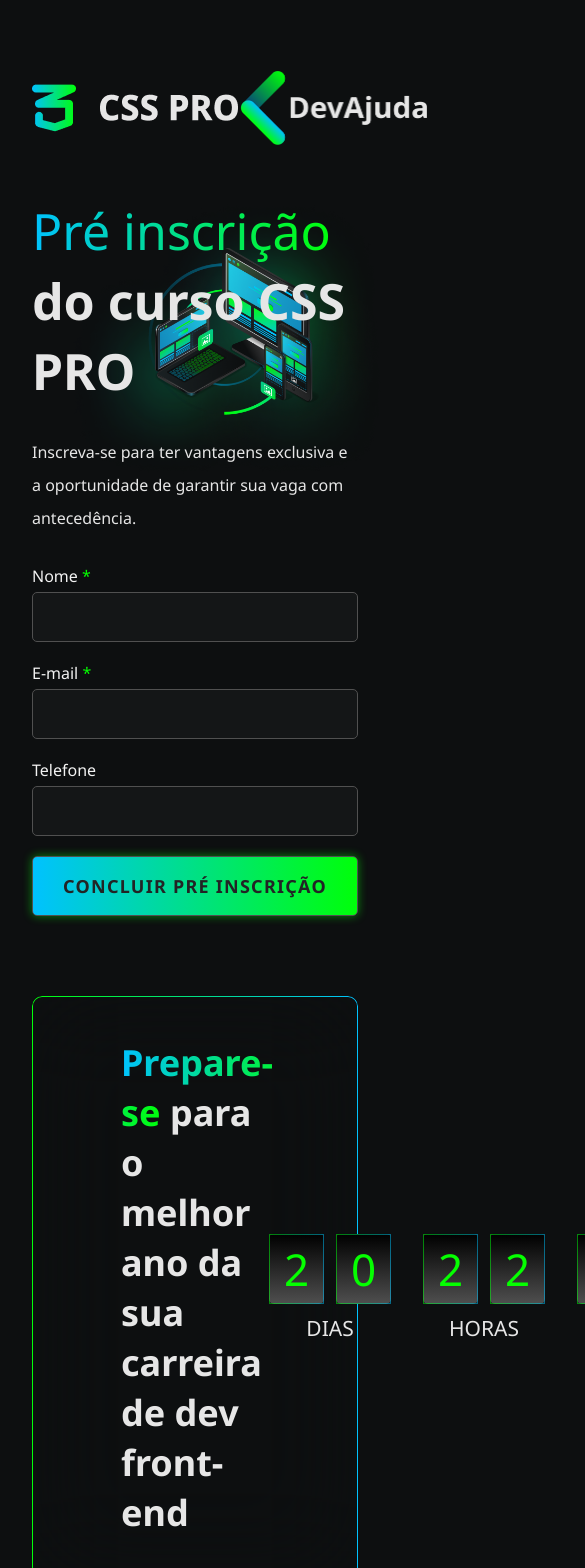
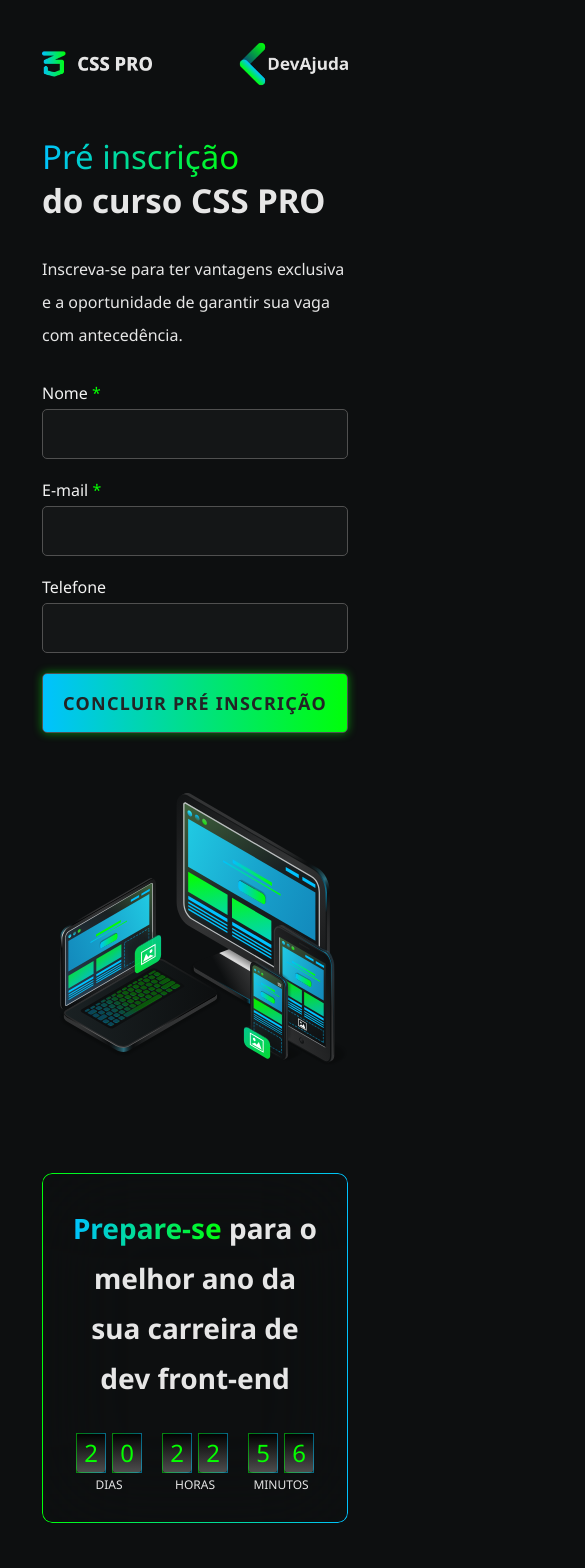
Before and after one commit to gabrielfallcon/css-pro, a Next.js app: page /pre-inscricao in a window 390 px wide. Shown: the top 1568 px of the page, 585 px wide, since content can reach past the window. After the commit the page ends 1523 px from the top, so only its background shows below. Built offline with nearby package versions, Linux system fonts and the light colour scheme.

Commit message:
adjunting in components

```diff
--- a/src/components/Counter/styles.module.scss
+++ b/src/components/Counter/styles.module.scss
@@ -6,15 +6,19 @@
   align-items: center;
   justify-content: space-between;
   padding: 42px 89px;
-  margin-bottom: 70px;
+  margin: 0 auto 70px;
   position: relative;
   backdrop-filter: blur(50px);
   border-image-slice: 1;
   border-image-width: 4px;
-
-
   border-radius: 10px;
   position: relative;
+
+  @media (max-width: 769px) {
+    flex-direction: column;
+    padding: 30px;
+    gap: 30px ;
+  }
 
   &:before {
     content: "";
@@ -41,6 +45,11 @@
     color: #E6E6E6;
     z-index: 10;
 
+    @media (max-width: 769px) {
+      font-size: 28px;
+      text-align: center;
+    }
+
     span {
       background: linear-gradient(90deg, #00C2FF 0%, #00FF0A 100%);
       -webkit-background-clip: text;
@@ -53,6 +62,10 @@
 .timer {
   display: flex;
   gap: 32px;
+
+  @media (max-width: 769px) {
+    gap: 20px;
+  }
 }
 .timerItem {
   display: flex;
@@ -63,11 +76,19 @@
     font-size: 21px;
     color: #E6E6E6;
     text-transform: uppercase;
+
+    @media (max-width: 769px) {
+      font-size: 12px;
+    }
   }
 }
 .boxNumber {
   display: flex;
   gap: 12px;
+
+  @media (max-width: 769px) {
+    gap: 6px;
+  }
 
   div {
     width: 55px;
@@ -82,6 +103,13 @@
     font-size: 44px;
     background: linear-gradient(180deg, #000000 0%, #4F4F4F 100%);
     margin-bottom: 10px;
+
+    @media (max-width: 769px) {
+      width: 30px;
+      height: 40px;
+      font-size: 24px;
+      margin-bottom: 3px;
+    }
 
     &:before {
       content: "";
--- /dev/null
+++ b/src/components/Header/index.tsx
@@ -0,0 +1,10 @@
+import styles from './styles.module.scss';
+
+export const Header = () => {
+  return (
+    <header className={styles.header}>
+      <img src="/images/logo-css-pro.png" alt="CSS Pro" />
+      <img src="/images/logo-dev-ajuda.png" alt="DevAjuda" width={189}/>
+    </header>
+  )
+}
--- /dev/null
+++ b/src/components/Header/styles.module.scss
@@ -0,0 +1,22 @@
+.header {
+  width: 100%;
+  max-width: 1420px;
+  display: flex;
+  align-items: center;
+  justify-content: space-between;
+  margin: 68px auto 48px;
+
+
+  @media (max-width: 1420px) {
+    padding: 0 32px;
+  }
+
+  @media (max-width: 769px) {
+    margin: 0 auto;
+    padding: 41px 42px 48px;
+
+    img {
+      width: 110px;
+    }
+  }
+}
--- a/src/pages/_app.tsx
+++ b/src/pages/_app.tsx
@@ -1,9 +1,11 @@
 import type { AppProps } from 'next/app'
+import { Header } from '../components/Header';
 import '../styles/global.scss';
 
 export default function App({ Component, pageProps }: AppProps) {
   return (
     <>
+      <Header />
       <Component {...pageProps} />
     </>
   )
--- a/src/pages/pre-inscricao/index.tsx
+++ b/src/pages/pre-inscricao/index.tsx
@@ -15,11 +15,6 @@
   }
   return (
     <main className={styles.main}>
-      <header className={styles.header}>
-        <img src="/images/logo-css-pro.png" alt="CSS Pro" />
-        <img src="/images/logo-dev-ajuda.png" alt="DevAjuda" width={189}/>
-      </header>
-
       <section className={styles.section}>
         <div className={styles.boxForm}>
           <h1 className={styles.titleForm}>
@@ -38,10 +33,16 @@
               Concluir Pré Inscrição
             </Button>
           </form>
+
+          <img
+            src="/images/css-pro.svg"
+            alt="CSS Pro"
+            className={styles.mobileImage}
+          />
         </div>
 
         <img
-          src="/images/art-animate.png"
+          src="/images/css-pro.svg"
           alt="CSS Pro"
           className={styles.imageArt}
         />
--- a/src/pages/pre-inscricao/styles.module.scss
+++ b/src/pages/pre-inscricao/styles.module.scss
@@ -3,17 +3,12 @@
   height: 100vh;
   position: relative;
   padding: 0 32px;
+
+  @media (max-width: 769px) {
+    padding: 0 42px;
+  }
 }
 
-.header {
-  width: 100%;
-  max-width: 1420px;
-  display: flex;
-  align-items: center;
-  justify-content: space-between;
-  margin: 0 auto;
-  margin: 68px auto 48px;
-}
 
 .blur {
   border-radius: 50%;
@@ -66,11 +61,15 @@
 
   .imageArt {
     width: 100%;
-    max-width: 950px;
+    max-width: 661px;
     position: absolute;
-    right: -10%;
+    right: 0;
     top: 0;
     z-index: -1;
+
+    @media (max-width: 769px) {
+      display: none;
+    }
   }
 }
 
@@ -87,6 +86,11 @@
     line-height: 70px;
     margin-bottom: 30px;
     color: #E6E6E6;
+
+    @media (max-width: 769px) {
+      font-size: 33px;
+      line-height: 44px;
+    }
 
     span {
       font-weight: 400;
@@ -111,4 +115,12 @@
     flex-direction: column;
     gap: 20px;
   }
+  .mobileImage {
+    display: none;
+    margin-top: 60px;
+
+    @media (max-width: 769px) {
+      display: block;
+    }
+  }
 }
```
Also changed, not shown: public/images/css-pro.svg (added).
